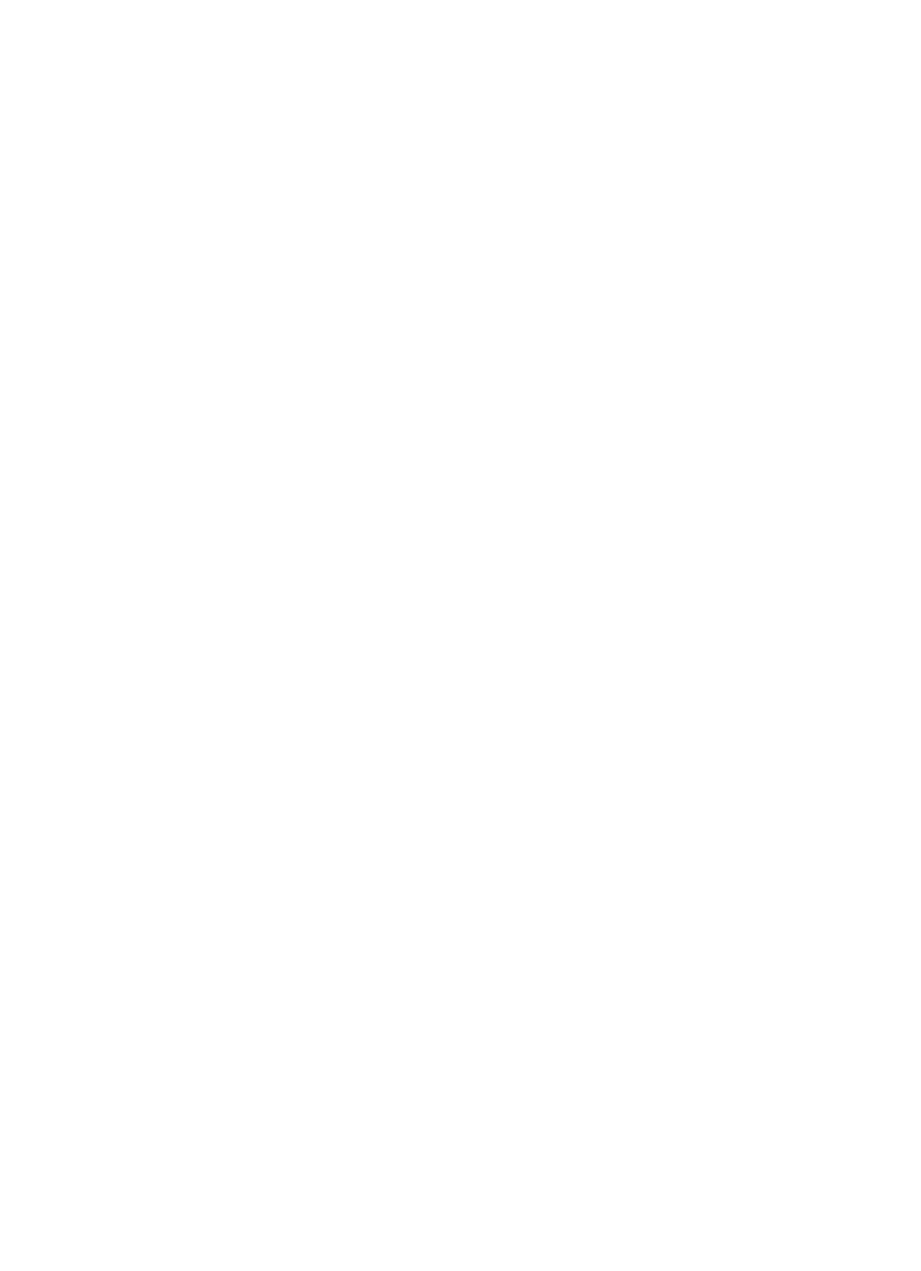
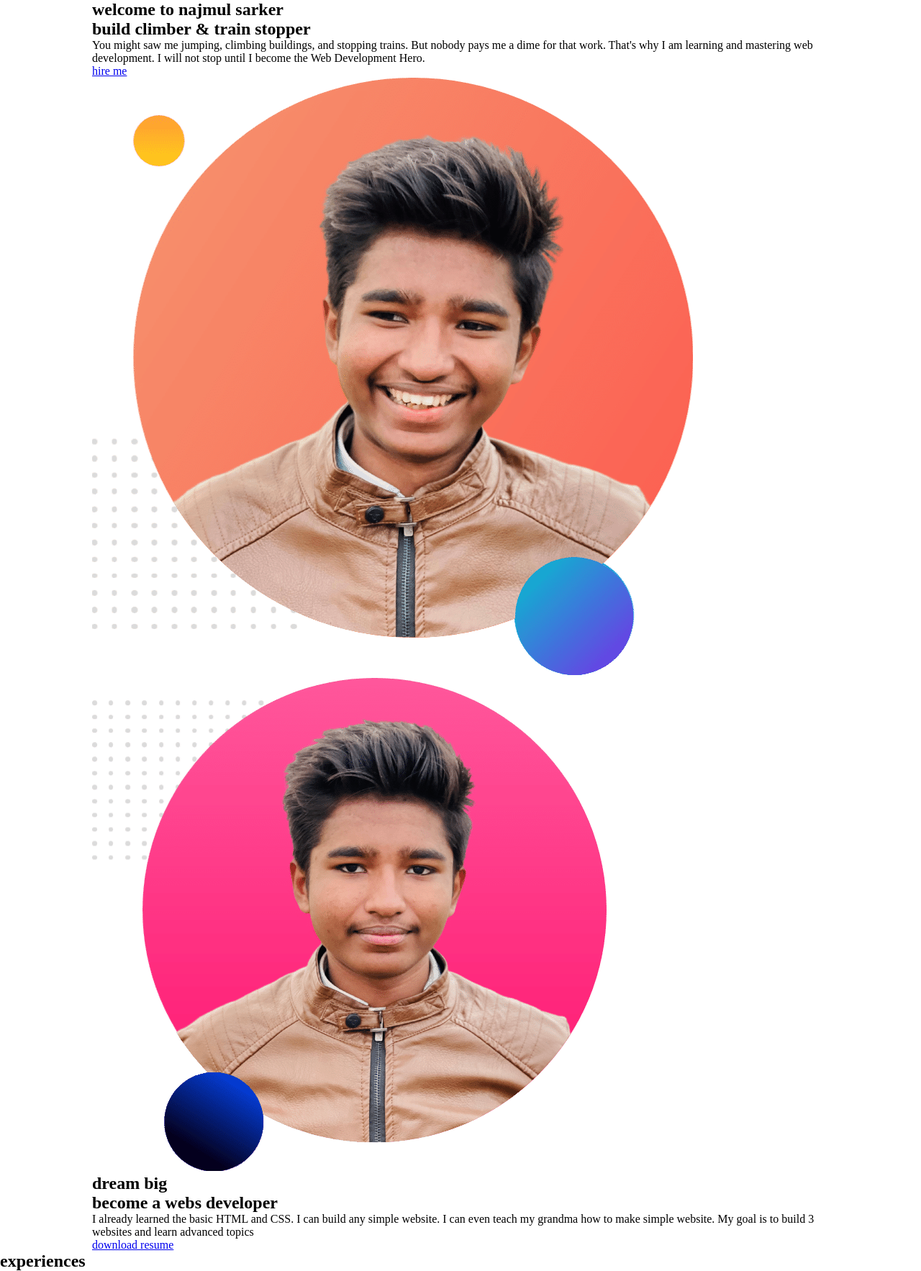
Before and after one commit to najmul4g/portfolio2, a plain HTML site: page index.html in a window 1280 px wide. Shown: the whole page at 72% size. Before the commit the page ends 800 px from the top, so only its background shows below. Drawn offline with Linux system fonts and the light colour scheme.

Commit message:
body done

```diff
--- a/index.html
+++ b/index.html
@@ -8,8 +8,42 @@
     <link rel="stylesheet" href="style.css">
 </head>
 <body>
-
-
-
+    <section class="hero-section">
+        <div class="container">
+            <div class="col-1">
+                <h1>welcome to najmul sarker</h1>
+                <h2>build climber & train stopper</h2>
+                <p>You might saw me jumping, climbing buildings, and stopping trains. But nobody pays me a dime for that work. That's why I am learning and mastering web development. I will not stop until I become the Web Development Hero.</p>
+                <a href="http://linkedin.com/in/najmulsarker" target="_blank">hire me</a>
+            </div>
+            <div class="col-2">
+                <img src="img/hero-img.png" alt="This is Najmul Sarker">
+            </div>
+        </div>
+    </section>
+    <section class="body-section">
+        <div class="container">
+            <div class="col-1">
+                <img src="img/about-img.png" alt="Najmul Sarker">
+            </div>
+            <div class="col-2">
+                <h1>dream big</h1>
+                <h2>become a webs developer</h2>
+                <p>I already learned the basic HTML and CSS. I can build any
+                    simple website. I can even teach my grandma how to make
+                    simple website. My goal is to build 3 websites and learn
+                    advanced topics</p>
+                <a href="http://linkedin.com/in/najmulsarker" target="_blank">download resume</a>
+            </div>
+        </div>
+    </section>
+    <section class="experices-section">
+        <h1>experiences</h1>
+        <div class="container">
+            <div class="col-1"></div>
+            <div class="col-2"></div>
+        </div>
+    </section>
+    <section class="footer-section"></section>
 </body>
 </html>
--- a/style.css
+++ b/style.css
@@ -2,3 +2,7 @@
     margin: 0;
     padding: 0;
 }
+.container {
+    width: 80%;
+    margin: 0 auto;
+}
```
